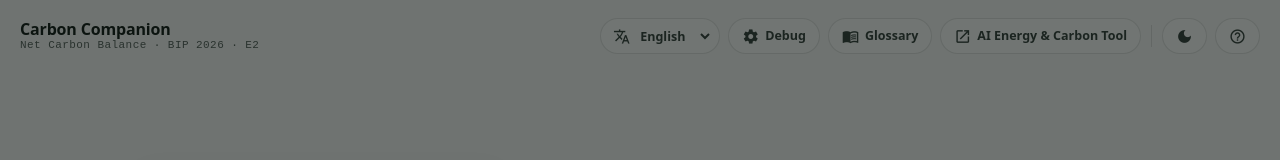
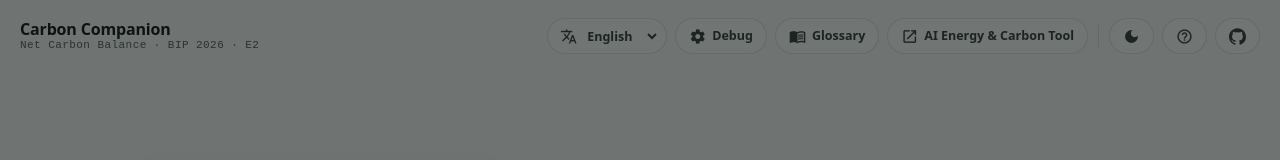
Before and after one commit to SirQuacksALot/carbonCompanion, a website: page index.html in a window 1280 px wide. Shown: the top 160 px of the page. Drawn offline with Linux system fonts and the light colour scheme; a web font is replaced by a local one.

Commit message:
feat: add GitHub link to topbar

```diff
--- a/index.html
+++ b/index.html
@@ -58,6 +58,9 @@
         <button class="debug-toggle" id="tourHelp" aria-label="Tutorial anzeigen" title="Tutorial">
           <span class="material-icons" aria-hidden="true">help_outline</span>
         </button>
+        <a class="debug-toggle" href="https://github.com/SirQuacksALot/carbonCompanion" target="_blank" rel="noopener noreferrer" aria-label="GitHub-Repository öffnen" title="GitHub">
+          <svg width="17" height="17" viewBox="0 0 24 24" fill="currentColor" aria-hidden="true" focusable="false"><path d="M12 .297c-6.63 0-12 5.373-12 12 0 5.303 3.438 9.8 8.205 11.385.6.113.82-.258.82-.577 0-.285-.01-1.04-.015-2.04-3.338.724-4.042-1.61-4.042-1.61C4.422 18.07 3.633 17.7 3.633 17.7c-1.087-.744.084-.729.084-.729 1.205.084 1.838 1.236 1.838 1.236 1.07 1.835 2.809 1.305 3.495.998.108-.776.417-1.305.76-1.605-2.665-.3-5.466-1.332-5.466-5.93 0-1.31.465-2.38 1.235-3.22-.135-.303-.54-1.523.105-3.176 0 0 1.005-.322 3.3 1.23.96-.267 1.98-.399 3-.405 1.02.006 2.04.138 3 .405 2.28-1.552 3.285-1.23 3.285-1.23.645 1.653.24 2.873.12 3.176.765.84 1.23 1.91 1.23 3.22 0 4.61-2.805 5.625-5.475 5.92.42.36.81 1.096.81 2.22 0 1.606-.015 2.896-.015 3.286 0 .315.21.69.825.57C20.565 22.092 24 17.592 24 12.297c0-6.627-5.373-12-12-12"/></svg>
+        </a>
       </div>
     </div>
   </header>
```
